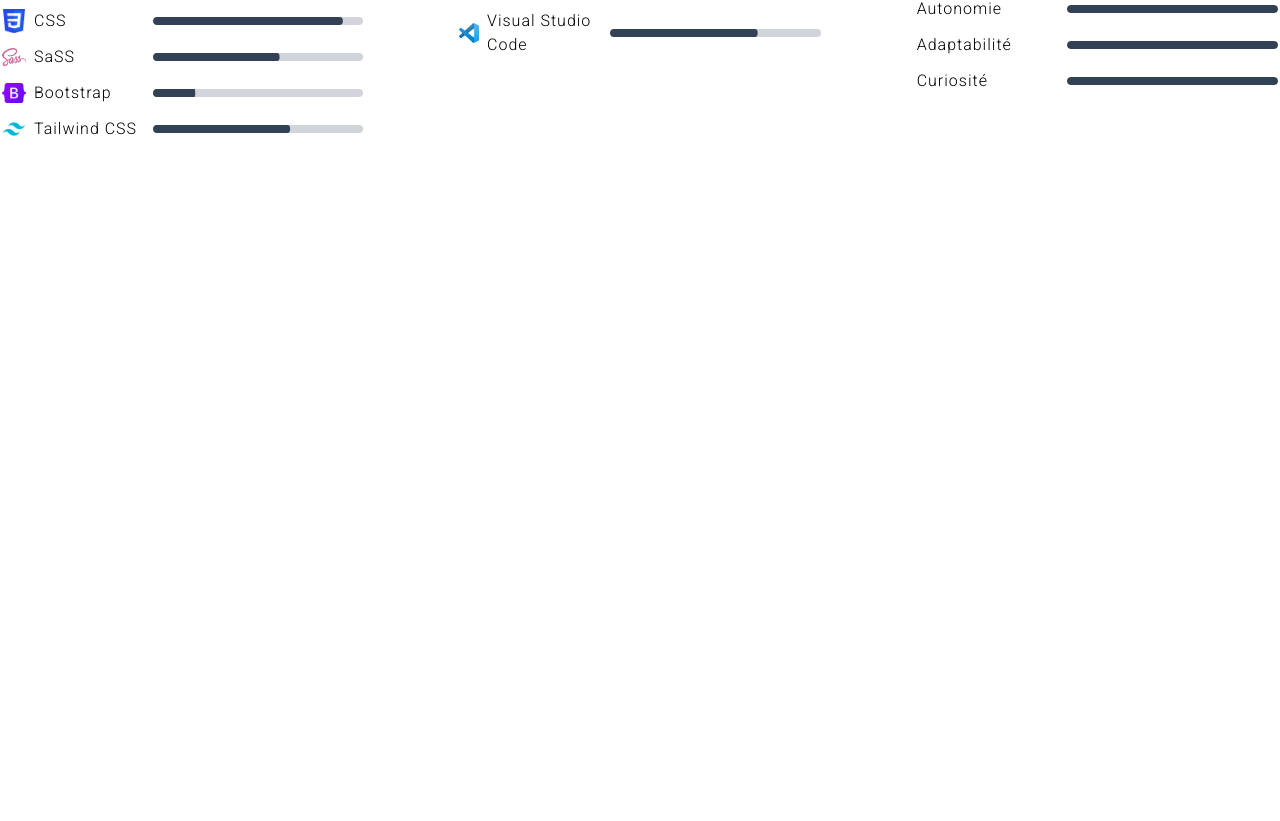
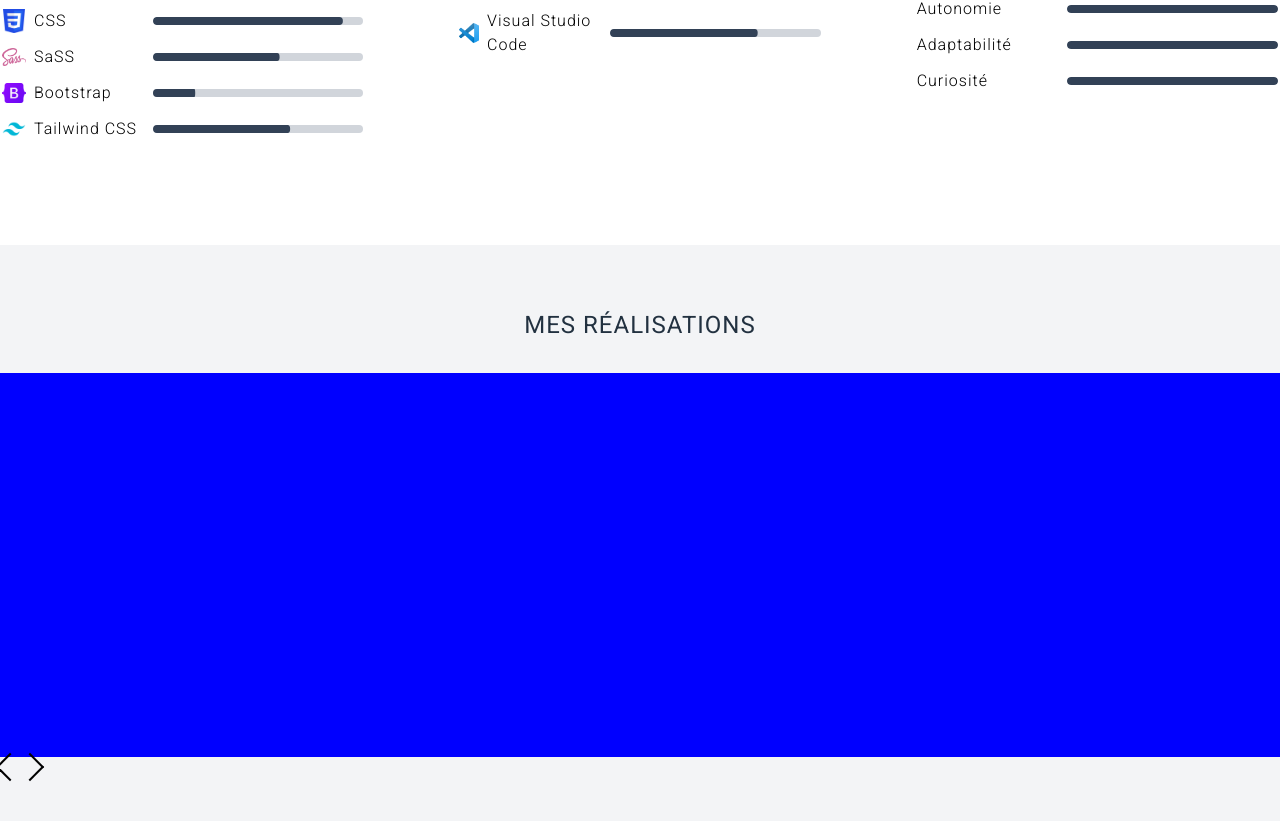
Before and after one commit to bmelicque/portfolio, a Next.js app: page / in a window 1280 px wide. Shown: the part 1287-2108 px from the top of the page. Built offline with nearby package versions, Linux system fonts and the light colour scheme.

Commit message:
Carousel translation effect

```diff
--- /dev/null
+++ b/components/portfolio.tsx
@@ -0,0 +1,86 @@
+import { useEffect, useReducer, useRef, useState } from "react";
+import { Heading } from "./headings";
+
+const TEST_ARRAY = [
+	{
+		background: "blue",
+	},
+	{
+		background: "red",
+	},
+];
+
+const ACTIONS = {
+	DISPLAY_NEXT: "display next",
+	DISPLAY_PREV: "display_prev",
+};
+
+const reducer = (state, action) => {
+	const { current, items } = state;
+	switch (action.type) {
+		case ACTIONS.DISPLAY_NEXT:
+			return current < items.length - 1
+				? { ...state, current: current + 1 }
+				: state;
+		case ACTIONS.DISPLAY_PREV:
+			return current ? { ...state, current: current - 1 } : state;
+		default:
+			return state;
+	}
+};
+
+export default function Portfolio() {
+	const [state, dispatch] = useReducer(reducer, {
+		current: 0,
+		items: TEST_ARRAY,
+	});
+	const carouselRef = useRef<HTMLDivElement>();
+	const [carouselWidth, setCarouselWidth] = useState<number>(undefined);
+
+	useEffect(() => {
+		function handleResize() {
+			setCarouselWidth(carouselRef.current.offsetWidth);
+		}
+
+		handleResize();
+		window.addEventListener("resize", () => handleResize());
+		return window.removeEventListener("resize", () => handleResize());
+	}, []);
+
+	return (
+		<section className="py-16 bg-gray-100">
+			<Heading>Mes réalisations</Heading>
+			<div className="container mx-auto" ref={carouselRef}>
+				<div
+					id="carousel"
+					className="flex duration-500"
+					style={{
+						transform: `translateX(-${state.current * carouselWidth}px)`,
+					}}
+				>
+					{TEST_ARRAY.map((item, index) => (
+						<div
+							key={item.background}
+							className="container h-96 shrink-0 duration-500"
+							style={{
+								...item,
+								transform: `scale(${index === state.current ? 1 : 0.95})`,
+								opacity: index === state.current ? 1 : 0.6,
+							}}
+						></div>
+					))}
+				</div>
+				<button
+					id="arrow-left"
+					className="border-l-2 border-b-2 border-black w-5 h-5 rotate-45"
+					onClick={() => dispatch({ type: ACTIONS.DISPLAY_PREV })}
+				></button>
+				<button
+					id="arrow-right"
+					className="border-r-2 border-b-2 border-black w-5 h-5 -rotate-45"
+					onClick={() => dispatch({ type: ACTIONS.DISPLAY_NEXT })}
+				></button>
+			</div>
+		</section>
+	);
+}
--- a/pages/index.tsx
+++ b/pages/index.tsx
@@ -1,6 +1,7 @@
 import Head from "next/head";
 import Banner from "../components/banner";
 import Header from "../components/header";
+import Portfolio from "../components/portfolio";
 import Profile from "../components/profile";
 
 export default function Home() {
@@ -14,7 +15,7 @@ export default function Home() {
 			<Header />
 			<Banner />
 			<Profile />
-			<div style={{ height: "200vh" }}></div>
+			<Portfolio />
 		</div>
 	);
 }
--- a/styles/globals.css
+++ b/styles/globals.css
@@ -1,4 +1,4 @@
-@import url('https://fonts.googleapis.com/css2?family=Roboto:wght@300;400;500;700&display=swap');
+@import url("https://fonts.googleapis.com/css2?family=Roboto:wght@300;400;500;700&display=swap");
 
 @tailwind base;
 @tailwind components;
@@ -10,6 +10,7 @@ body {
 	margin: 0;
 	font-family: -apple-system, BlinkMacSystemFont, Segoe UI, Roboto, Oxygen,
 		Ubuntu, Cantarell, Fira Sans, Droid Sans, Helvetica Neue, sans-serif;
+	overflow-x: hidden;
 }
 
 a {
@@ -18,7 +19,7 @@ a {
 }
 
 * {
-  font-family: 'Roboto', sans-serif;
+	font-family: "Roboto", sans-serif;
 	font-weight: 300;
 	letter-spacing: 1px;
 	box-sizing: border-box;
```
Lines whose indentation alone changed are shown as unchanged.
